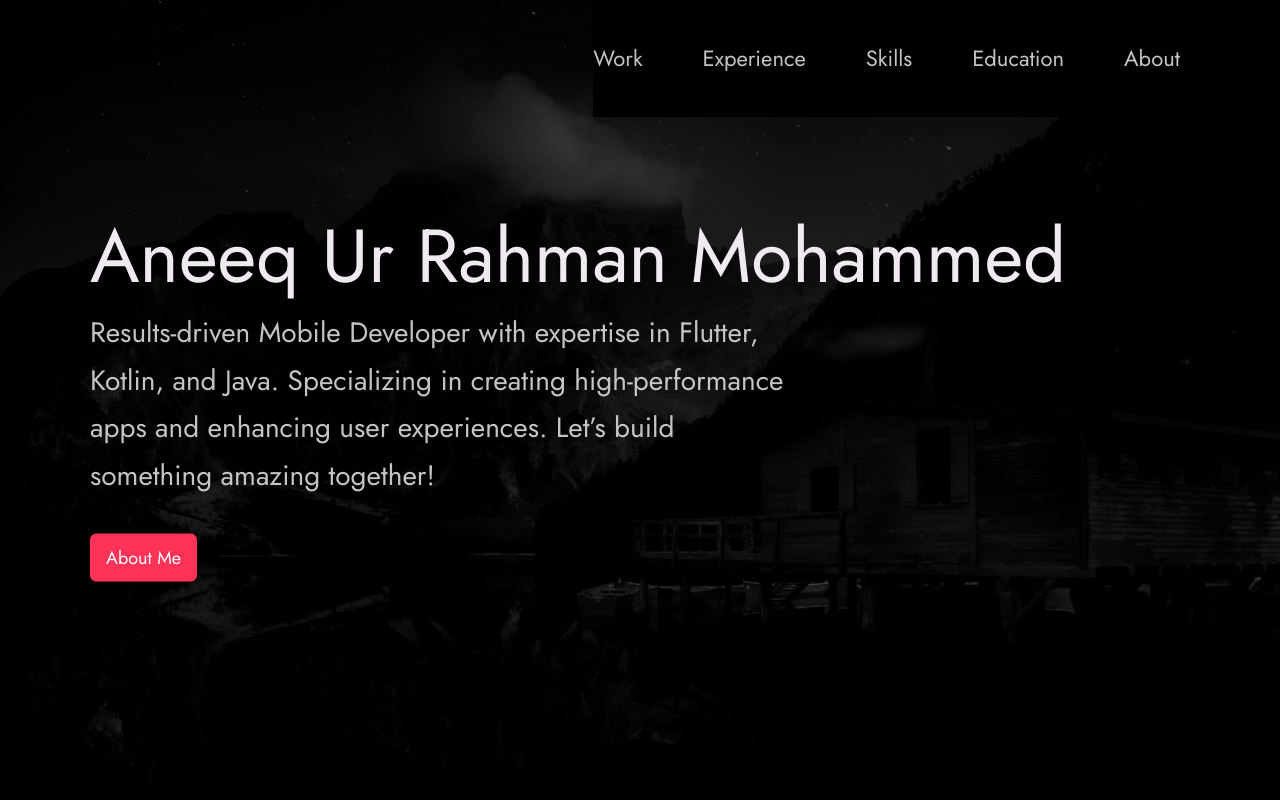
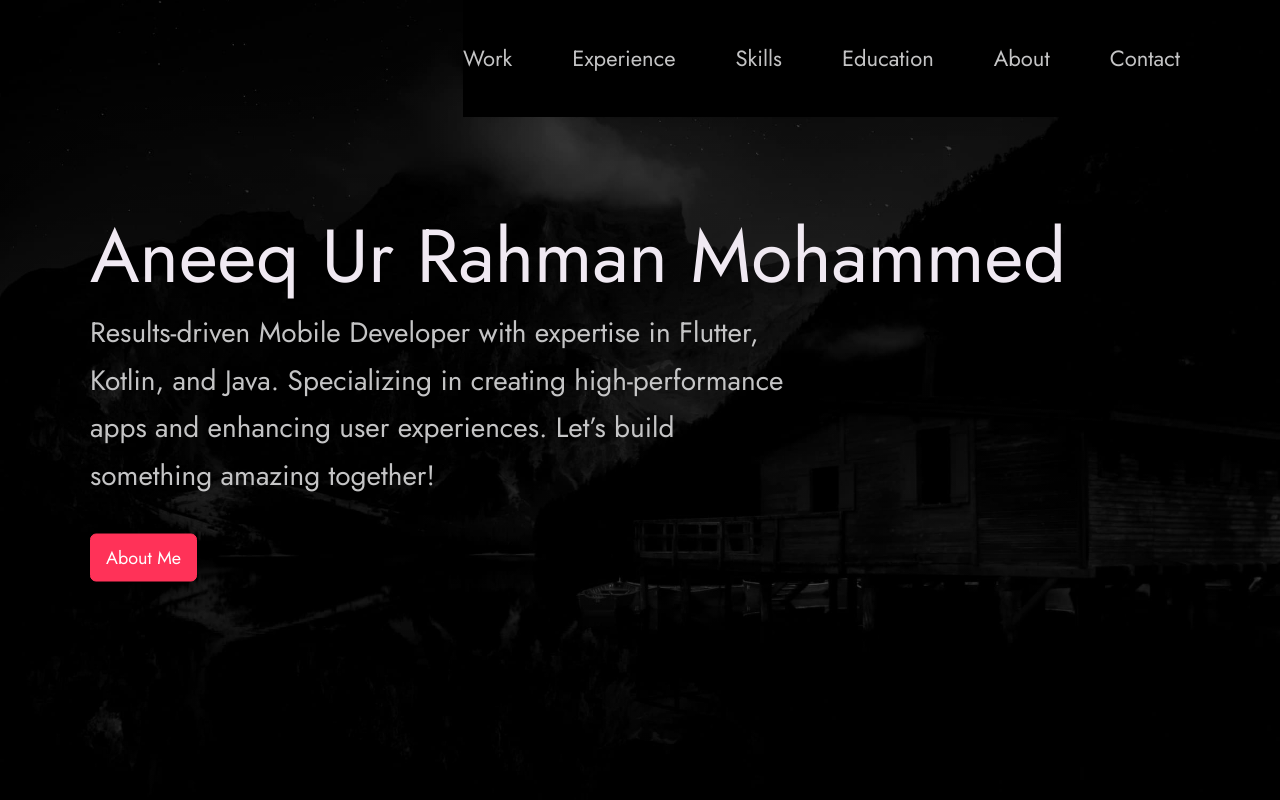
Before and after one commit to aneeq-rahman/portfolio, a plain HTML site: page index.html in a window 1280 px wide. Shown: the top 800 px of the page. Drawn offline with Linux system fonts and the light colour scheme.

Commit message:
portfolio

```diff
--- a/index.html
+++ b/index.html
@@ -46,9 +46,8 @@
           <li class="nav__item"><a href="#Experience" class="nav__link">Experience</a></li>
           <li class="nav__item"><a href="#skills" class="nav__link">Skills</a></li>
           <li class="nav__item"><a href="#Education" class="nav__link">Education</a></li>
-          <li class="nav__item">
-            <a href="#about" class="nav__link">About</a>
-          </li>
+          <li class="nav__item"><a href="#about" class="nav__link">About</a></li>
+           <li class="nav__item"><a href="#contact" class="nav__link">Contact</a></li>
         </ul>
       </nav>
     </div>
```
